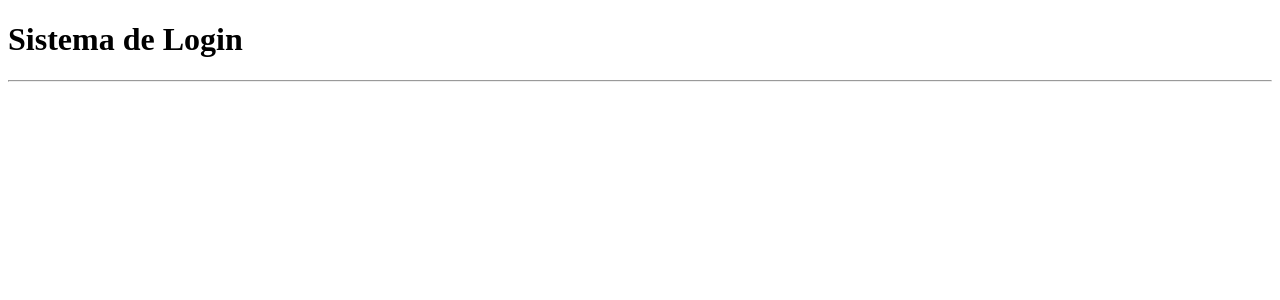
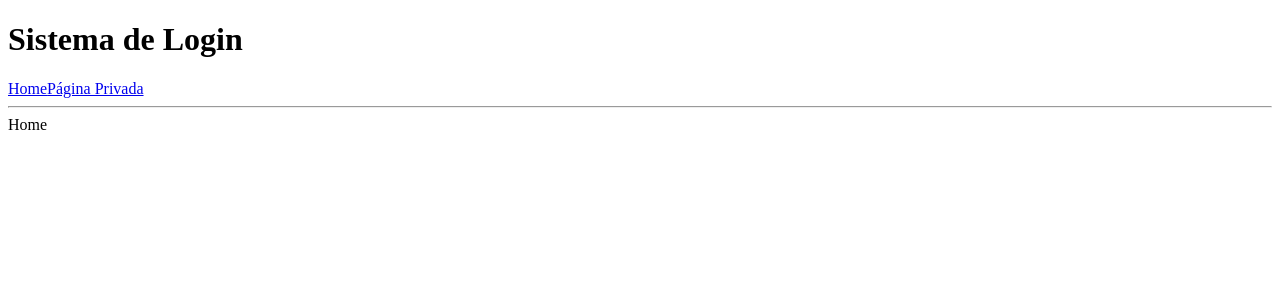
Before and after one commit to claytonfortunato/SistemaLogin, a React (Vite) app: page / in a window 1280 px wide. Shown: the top 300 px of the page. Built offline with nearby package versions, Linux system fonts and the light colour scheme.

Commit message:
feat: router dom

```diff
--- a/src/App.tsx
+++ b/src/App.tsx
@@ -1,15 +1,22 @@
-import { Route, Routes, Link } from "react-router-dom";
 import Home from "./pages/Home";
 import Private from "./pages/Private";
+import { Route, Routes, Link } from "react-router-dom";
 
 function App() {
   return (
     <div className="App">
       <header>
         <h1>Sistema de Login</h1>
-        <nav></nav>
+        <nav>
+          <Link to="/">Home</Link>
+          <Link to="/private">Página Privada</Link>
+        </nav>
       </header>
       <hr />
+      <Routes>
+        <Route path="/" element={<Home />} />
+        <Route path="/private" element={<Private />} />
+      </Routes>
     </div>
   );
 }
--- a/src/main.tsx
+++ b/src/main.tsx
@@ -5,7 +5,8 @@ import { BrowserRouter } from "react-router-dom";
 
 ReactDOM.createRoot(document.getElementById("root") as HTMLElement).render(
   <React.StrictMode>
-    <BrowserRouter />
-    <App />
+    <BrowserRouter>
+      <App />
+    </BrowserRouter>
   </React.StrictMode>
 );
```
